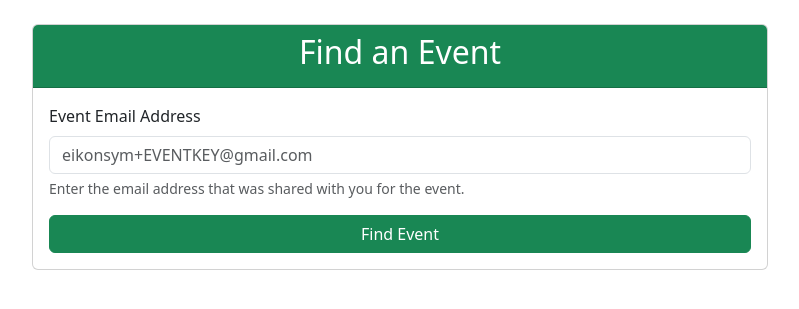
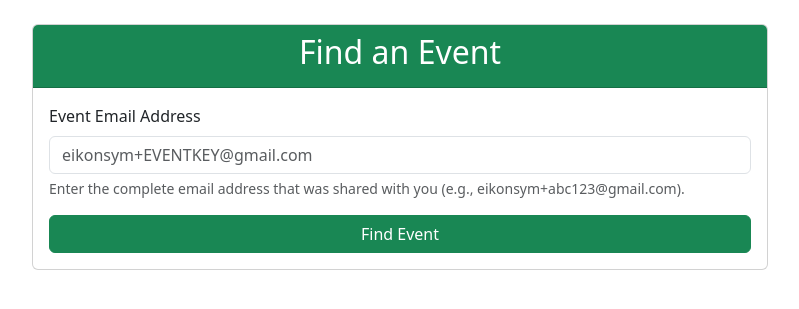
Before and after one commit to DG1001/Eikonsym, a Flask app: page /find_event in a window 1280 px wide. Shown: the part 56-365 px from the top of the page, without its empty margins (240-1039 px from the left). Run offline with Flask 3, Linux system fonts and the light colour scheme.

Commit message:
feat: Improve event search by extracting key from email and enhancing error messaging

```diff
--- a/app.py
+++ b/app.py
@@ -280,7 +280,7 @@ def find_event():
         event = Event.get_by_key(event_key)
 
         if not event:
-            flash('Event not found', 'error')
+            flash(f'Event not found for key: {event_key}', 'error')
             return redirect(url_for('find_event'))
 
         return redirect(url_for('view_event', event_key=event_key))
--- a/templates/find_event.html
+++ b/templates/find_event.html
@@ -15,7 +15,7 @@
                         <label for="email" class="form-label">Event Email Address</label>
                         <input type="email" class="form-control" id="email" name="email"
                                placeholder="eikonsym+EVENTKEY@gmail.com" required>
-                        <div class="form-text">Enter the email address that was shared with you for the event.</div>
+                        <div class="form-text">Enter the complete email address that was shared with you (e.g., eikonsym+abc123@gmail.com).</div>
                     </div>
                     <div class="d-grid">
                         <button type="submit" class="btn btn-success">Find Event</button>
```
